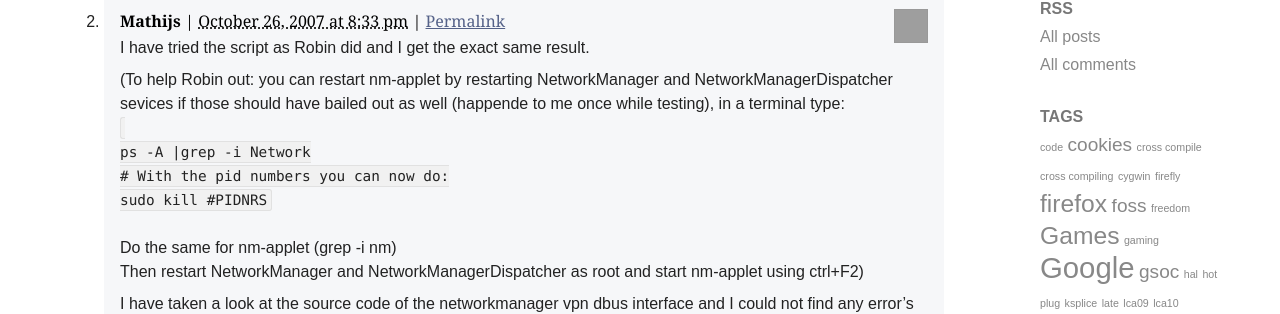
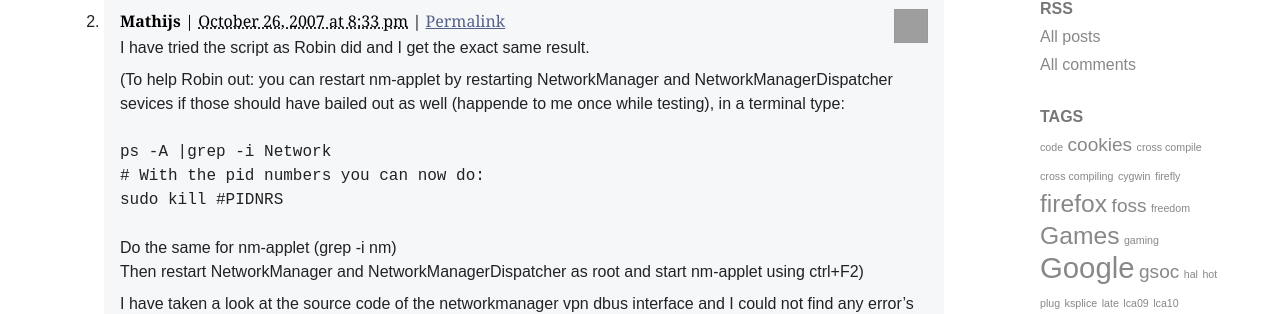
Before and after one commit to mithro/blog.mithis.net, a Jekyll site: the page built from _posts/2007-09-06-nm-autovpn.md, in a window 1280 px wide. Shown: the part 1165-1479 px from the top of the page. Built offline with Jekyll 4.4.1, drawn with Linux system fonts in a browser that asks for light colours; grey boxes are pictures that could not be loaded.

Commit message:
Override syntax-highlighting p code styling in commentlist too
The `p code { background:#f1f1f1; border; padding:2px 4px; ... }` rule
from syntax-highlighting.css also applies in comment threads, where live
had plain inline `<code>` styling (transparent bg, no border, no
padding). nm-autovpn's "ps -A" comment renders 3 separate gray boxes
locally vs one continuous flow on live.

Extend the override list:
  div.entry-content p code, div.entry-content li code,
  div.comments ol.commentlist li p code,    ← NEW
  div.comments ol.commentlist li code        ← NEW

Verified:
  nm-autovpn: 0.05% → 0.001%  pixel-perfect
  All other posts unchanged

Co-Authored-By: Claude Opus 4.7 (1M context) <noreply@anthropic.com>

```diff
--- a/assets/css/main.css
+++ b/assets/css/main.css
@@ -625,7 +625,9 @@ div.entry-content pre {
    padding:2px 4px; ... }` for GitHub-style badges, but that's not how WP
    rendered inline code. Zero out for the WP corpus zone. */
 div.entry-content p code,
-div.entry-content li code {
+div.entry-content li code,
+div.comments ol.commentlist li p code,
+div.comments ol.commentlist li code {
     background: transparent;
     border: none;
     border-radius: 0;
```
